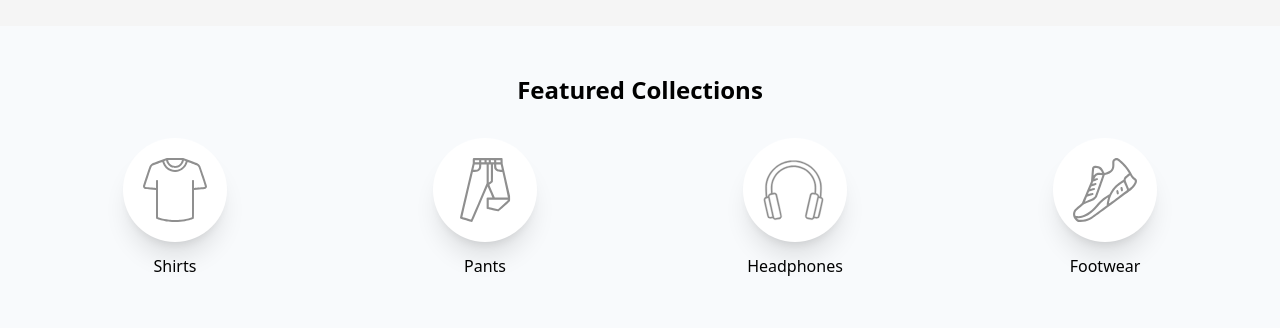
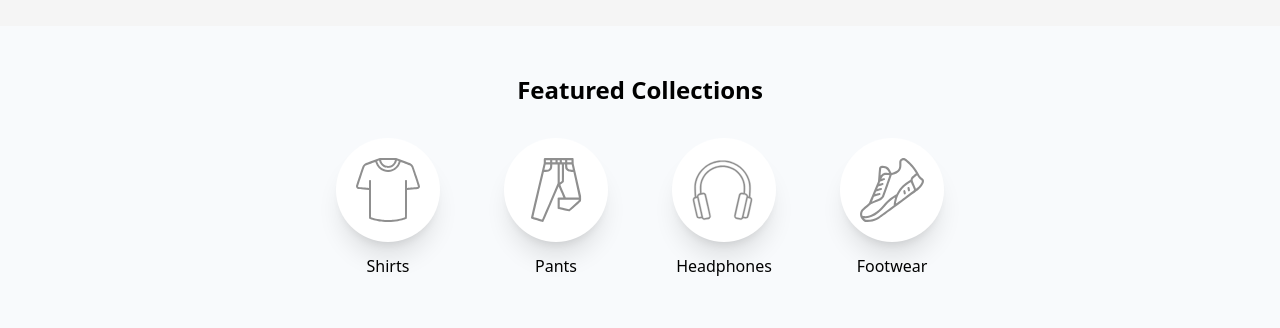
Before and after one commit to muhammadazizbek006/DigitalStor, a React (Vite) app: page / in a window 1280 px wide. Shown: the part 900-1228 px from the top of the page. Built offline with nearby package versions, Linux system fonts and the light colour scheme.

Commit message:
colection muommo to'grilandi

```diff
--- a/src/components/home/Collections.jsx
+++ b/src/components/home/Collections.jsx
@@ -9,11 +9,11 @@ const Collections = () => {
             <div className="containerb">
                 <h2 className='text-2xl font-bold mb-8 text-center'>Featured Collections</h2>
                 {/* collections */}
-                <ul className='grid grid-cols-4  '>
+                <ul className='flex flex-wrap justify-center space-x-16'>
                     {
                         Collection.map((e)=>{
                             return(
-                                <li className='flex justify-center' key={e.id}>
+                                <li className='flex ' key={e.id}>
                                     <Link className='flex flex-col items-center' to={e.url}>
                                         <div className=' p-5 rounded-full bg-white shadow-xl mb-3'>
                                             <img className='' src={e.img} alt={e.title} />
```
